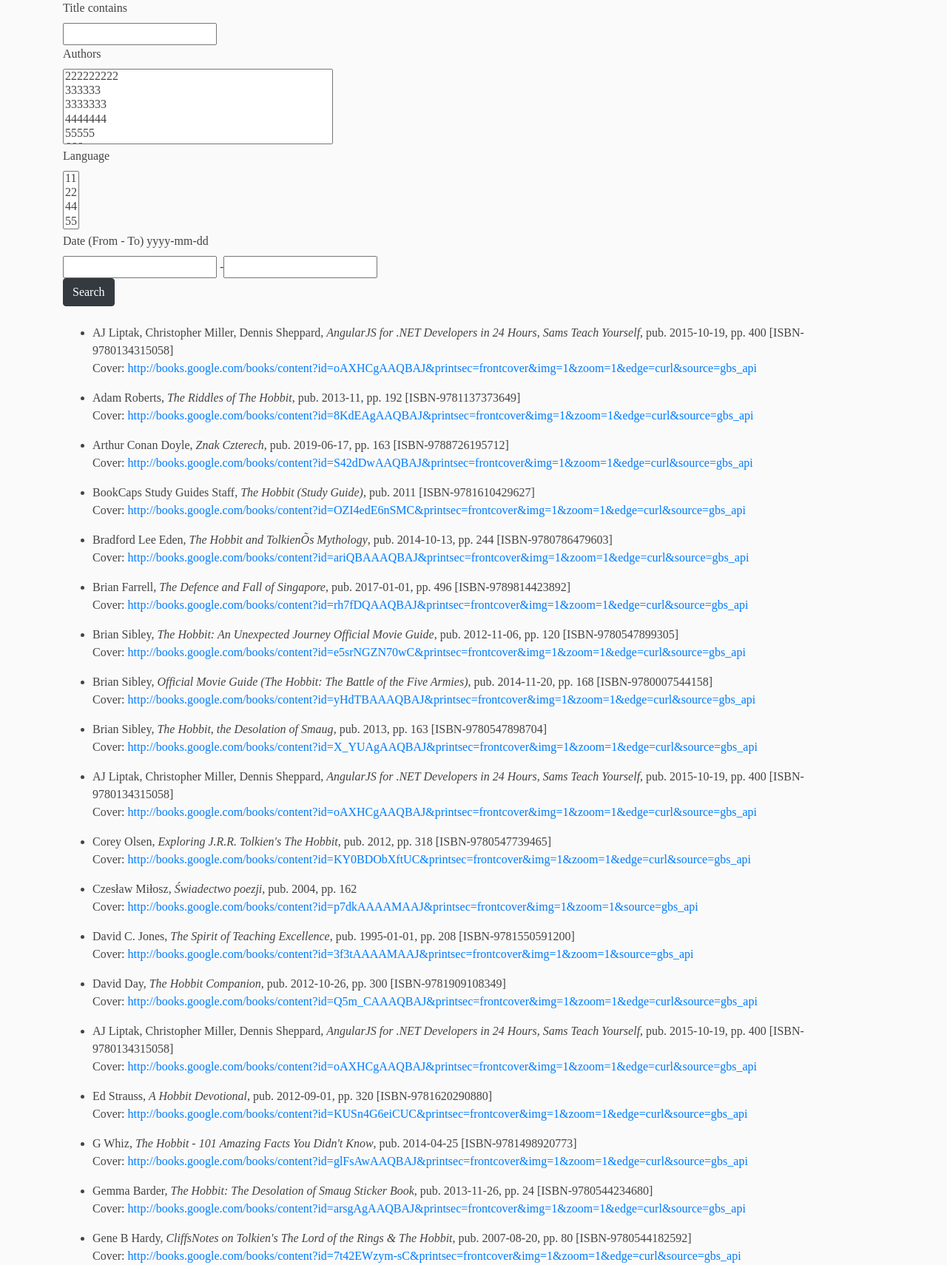
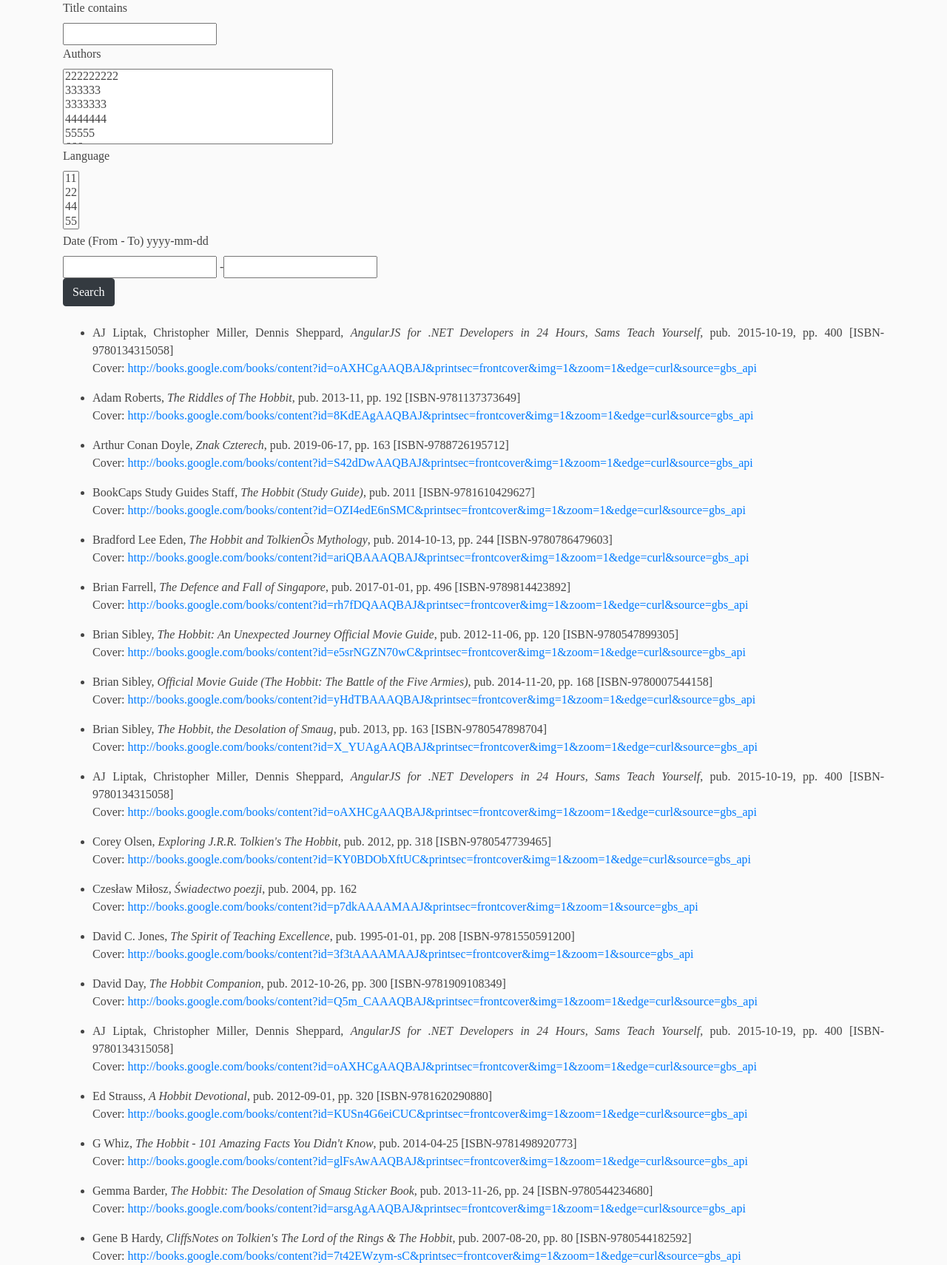
Before and after one commit to Hermotimos/GoogleBooks, a Django app: page / in a window 1280 px wide. Shown: the part 81-1791 px from the top of the page at 74% size. Run offline with Django 3.2, Linux system fonts and the light colour scheme; data comes from the database, SQL or seed files in the repository; some libraries are stand-ins or nearby versions; some web fonts are replaced.

Commit message:
templates minor

```diff
--- a/books/templates/books_add.html
+++ b/books/templates/books_add.html
@@ -27,13 +27,11 @@
       <!--    Title        -->
       <div class="form-row">
         <div class="col-md-12 form-group">{{ book_form.title|as_crispy_field }}</div>
-    <!--              {% if book_form.title.errors %}<div class="col-md-12 alert alert-danger">{{ book_form.title.errors }}</div>{% endif %}-->
       </div>
 
       <!--    First author        -->
       <div class="form-row">
         <div class="col-md-3 form-group mr-5">{{ first_author_form.name|as_crispy_field }}</div>
-    <!--              {% if first_author_form.name.errors %}<div class="col-md-4">{{ first_author_form.name.errors }}</div>{% endif %}-->
         <div class="col-md-3 btn-bottom">
           <button class="btn btn-primary" type="button" data-toggle="collapse" data-target="#authors" aria-expanded="false" aria-controls="authors">
             Add authors
@@ -41,7 +39,7 @@
         </div>
       </div>
 
-<!--            Additional authors-->
+      <!--    Additional authors-->
       <div id="authors" class="collapse form-row">
         {{ authors_fs.management_form }}
         {% for author_form in authors_fs %}
--- a/books/templates/books_import.html
+++ b/books/templates/books_import.html
@@ -16,7 +16,6 @@
     <form method="POST">
       {% csrf_token %}
       <div class="form-row">
-
         <div class="col-sm-6 col-md-4 col-lg-3 form-group">{{ form.q|as_crispy_field }}</div>
         <div class="col-sm-6 col-md-4 col-lg-3 form-group">{{ form.intitle|as_crispy_field }}</div>
         <div class="col-sm-6 col-md-4 col-lg-3 form-group">{{ form.inauthor|as_crispy_field }}</div>
@@ -54,7 +53,7 @@
 
     <ul>
       {% for book in books_list %}
-        <li class="pb-3">
+        <li class="pb-3 text-justify">
           {% if book.authors.all %} {{ book.authors.all|join:', ' }}, {% endif %}
           {% if book.title %} <i>{{ book.title }}</i>, {% endif %}
 
--- a/books/templates/books_list.html
+++ b/books/templates/books_list.html
@@ -19,7 +19,7 @@
     <br>
     <ul>
       {% for book in filter.qs %}
-        <li class="pb-3">
+        <li class="pb-3 text-justify">
           {% if book.authors.all %} {{ book.authors.all|join:', ' }}, {% endif %}
           {% if book.title %} <i>{{ book.title }}</i>, {% endif %}
 
```
